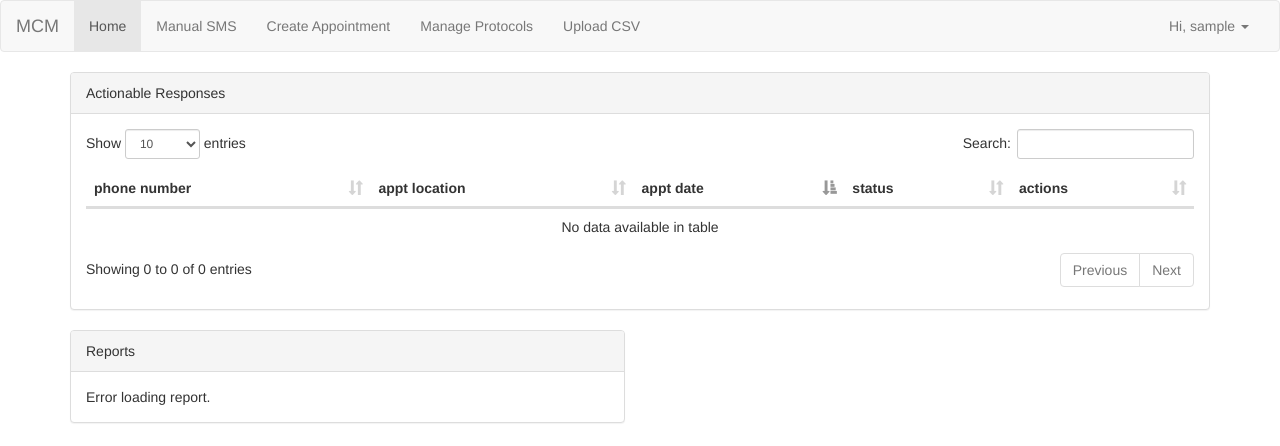
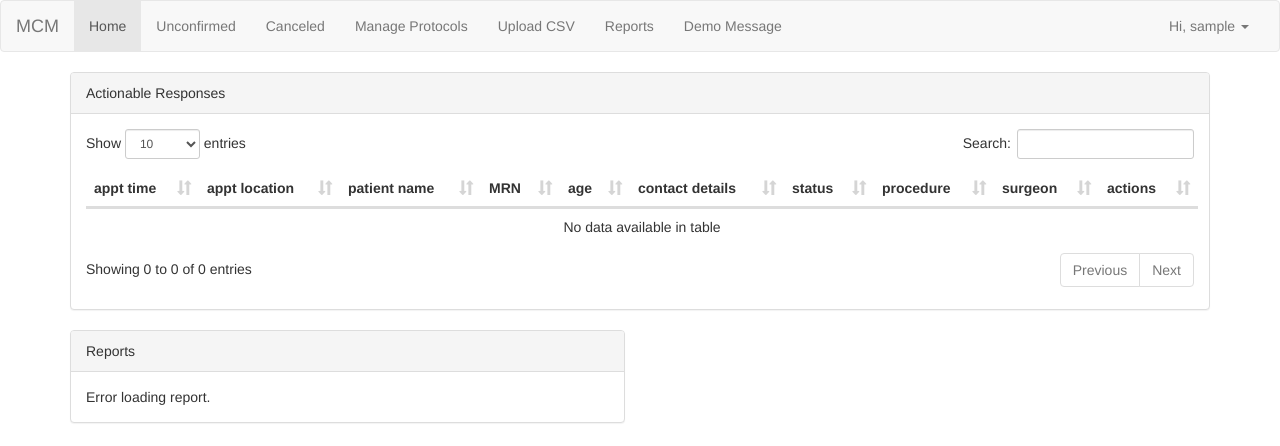
Before and after one commit to munsu/mcm, a Django app: page / in a window 1280 px wide. Shown: the top 446 px of the page. Run offline with Django 3.2, Linux system fonts and the light colour scheme; the visitor is signed in with stand-in values (Sample User, id 1); data that the repository does not hold is empty; parts of the project's set-up code (start-up, migrations or seed data) failed here and were passed over; some libraries are stand-ins or nearby versions.

Commit message:
Update home tab.

```diff
--- a/appointments/models.py
+++ b/appointments/models.py
@@ -593,7 +593,7 @@ class Appointment(models.Model):
                 # TODO store task id somewhere
                 from .tasks import deliver_message
                 logger.info("scheduling message for {} to be sent at {}".format(
-                    self.__str__, message.scheduled_delivery_datetime))
+                    self.__str__(), message.scheduled_delivery_datetime))
                 task_id = deliver_message.apply_async(
                     (message.id,), eta=message.scheduled_delivery_datetime)
                 message.task_id = task_id
@@ -644,3 +644,19 @@ class Patient(models.Model):
     @property
     def patient_phone(self):
         return self.patient_mobile_phone or self.patient_home_phone
+
+    @property
+    def contact_display(self):
+        return "mobile:{}\nhome:{}\nemail:{}".format(
+            self.patient_mobile_phone,
+            self.patient_home_phone,
+            self.patient_email_address)
+
+    @property
+    def name(self):
+        return "{}, {}".format(self.patient_last_name, self.patient_first_name)
+
+    @property
+    def age(self):
+        # TODO based on dob
+        return 0
--- a/templates/base.html
+++ b/templates/base.html
@@ -39,11 +39,19 @@
                   <li class="{% active_class request 'home' %}"><a href="{% url 'home' %}">Home</a></li>
                   {% if request.user.is_authenticated %}
                     <li class="{% active_class request '#' %}">
-                      <a href="#" data-toggle="modal" data-target="#send-sms">Manual SMS</a>
+                      <a href="#">Unconfirmed</a>
                     </li>
-                    <li class="{% active_class request 'appointments:appointment-list' %}"><a href="{% url 'appointments:appointment-list' %}">Create Appointment</a></li>
+                    <li class="{% active_class request '#' %}">
+                      <a href="#">Canceled</a>
+                    </li>
                     <li class="{% active_class request 'protocols:manage' %}"><a href="{% url 'protocols:manage' %}">Manage Protocols</a></li>
                     <li class="{% active_class request 'appointments:upload:csv' %}"><a href="{% url 'appointments:upload:csv' %}">Upload CSV</a></li>
+                    <li class="{% active_class request '#' %}">
+                      <a href="#">Reports</a>
+                    </li>
+                    <li class="{% active_class request '#' %}">
+                      <a href="#" data-toggle="modal" data-target="#send-sms">Demo Message</a>
+                    </li>
                   {% endif %}
                 </ul>
                 <ul class="nav navbar-nav navbar-right">
--- a/templates/index.html
+++ b/templates/index.html
@@ -4,6 +4,10 @@
 <style>
   .icon-btn {
     cursor: pointer;
+  }
+  tr.group,
+  tr.group:hover {
+      background-color: #ddd !important;
   }
 </style>
 {% endblock extrastyle %}
@@ -17,20 +21,36 @@
             <table id="action-table" class="table">
               <thead>
                 <tr>
-                  <th>phone number</th>
+                  <th>appt date</th>
+                  <th>appt time</th>
                   <th>appt location</th>
-                  <th>appt date</th>
+                  <th>patient name</th>
+                  <th>MRN</th>
+                  <th>age</th>
+                  <th>contact details</th>
                   <th>status</th>
+                  <th>procedure</th>
+                  <th>surgeon</th>
                   <th>actions</th>
                 </tr>
               </thead>
               <tbody>
                 {% for appointment in object_list %}
                   <tr>
-                    <td>{{ appointment.patient.patient_phone }}</td>
+                    <td data-order="{{ appointment.appointment_date|date:'c' }}"><time title="{{ appointment.appointment_date|date:'r' }}" datetime="{{ appointment.appointment_date|date:'c' }}">{{ appointment.appointment_date.date }}</time></td>
+                    <td data-order="{{ appointment.appointment_date.time }}"><time>{{ appointment.appointment_date.time }}</time></td>
                     <td>{{ appointment.scheduled_room }}</td>
-                    <td data-order="{{ appointment.appointment_date|date:'c' }}"><time title="{{ appointment.appointment_date|date:'r' }}" datetime="{{ appointment.appointment_date|date:'c' }}">{{ appointment.appointment_date }}</time></td>
+                    <td>{{ appointment.patient.name }}</td>
+                    <td>{{ appointment.patient.patient_mrn }}</td>
+                    <td>{{ appointment.patient.age }}</td>
+                    <td>
+                      <span>mobile:{{ appointment.patient.patient_mobile_phone }}</span><br />
+                      <span>home:{{ appointment.patient.patient_home_phone }}</span><br />
+                      <span>email:{{ appointment.patient.patient_email_address }}</span>
+                    </td>
                     <td>{{ appointment.get_appointment_confirm_status_display }}</td>
+                    <td>{{ appointment.procedure_description }}</td>
+                    <td>{{ appointment.appointment_provider }}</td>
                     <td><a href="{% url 'appointments:detail' appointment.pk %}">Details</a><!-- &nbsp;|&nbsp;<a href="#">SMS</a>&nbsp;|&nbsp;<a href="#">Call</a> --></td>
                   </tr>
                 {% endfor %}
@@ -139,7 +159,7 @@
                   borderWidth: 1
                 },
                 {
-                  label: 'Cancelled',
+                  label: 'Canceled',
                   data: data.datasets.cancelled || [],
                   backgroundColor: 'rgba(255, 99, 132, 0.6)',
                   borderColor: 'rgba(255, 99, 132, 1)',
@@ -194,7 +214,7 @@
               borderWidth: 1
             },
             {
-              label: 'Cancelled',
+              label: 'Canceled',
               data: data.datasets.cancelled || [],
               backgroundColor: 'rgba(255, 99, 132, 0.6)',
               borderColor: 'rgba(255, 99, 132, 1)',
@@ -215,7 +235,25 @@
 
     $(document).ready(function(){
       $('#action-table').DataTable({
-        order: [[2, 'asc']]
+        columnDefs: [
+          { "visible": false, "targets": 0 }
+        ],
+        order: [[0, 'asc']],
+        drawCallback: function ( settings ) {
+          var api = this.api();
+          var rows = api.rows( {page:'current'} ).nodes();
+          var last=null;
+
+          api.column(0, {page:'current'} ).data().each( function ( group, i ) {
+              if ( last !== group ) {
+                  $(rows).eq( i ).before(
+                      '<tr class="group"><td colspan="10">'+group+'</td></tr>'
+                  );
+
+                  last = group;
+              }
+          } );
+        }
       });
         // stateSave: true
       load_confirm_report();
```
